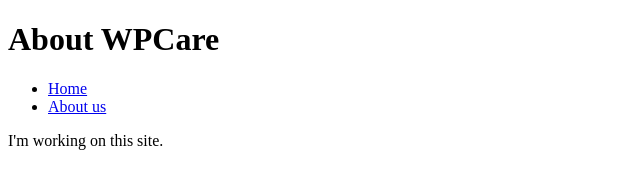
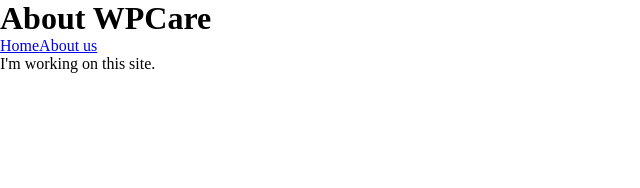
Before and after one commit to vangamo/wpcare5, an Astro site in the folder astro_mockup/: page /about in a window 1280 px wide. Shown: the whole page, without its empty margins (0-640 px from the left). Built offline with nearby package versions, Linux system fonts and the light colour scheme; Astro itself is replaced by a stand-in of ours.

Commit message:
Add menu astro-component.

```diff
--- /dev/null
+++ b/astro_mockup/src/components/Navigation.astro
@@ -0,0 +1,18 @@
+---
+---
+
+<style lang="scss">
+  .menu {
+    &__list {
+      display: flex;
+      list-style-type: none;
+    }
+  }
+</style>
+
+<nav class="menu">
+  <ul class="menu__list">
+    <li><a href="/">Home</a></li>
+    <li><a href="/about">About us</a></li>
+  </ul>
+</nav>
--- a/astro_mockup/src/pages/about.astro
+++ b/astro_mockup/src/pages/about.astro
@@ -1,5 +1,6 @@
 ---
-
+import Navigation from '../components/Navigation.astro';
+import '../styles/main.scss';
 ---
 
 <html lang="en">
@@ -12,12 +13,7 @@
   </head>
   <body>
     <h1>About WPCare</h1>
-    <nav>
-      <ul>
-        <li><a href="/">Home</a></li>
-        <li><a href="/about">About us</a></li>
-      </ul>
-      <p>I'm working on this site.</p>
-    </nav>
+    <Navigation />
+    <p>I'm working on this site.</p>
   </body>
 </html>
```
Also changed, not shown: astro_mockup/src/pages/index.astro (+6 -16 lines).
